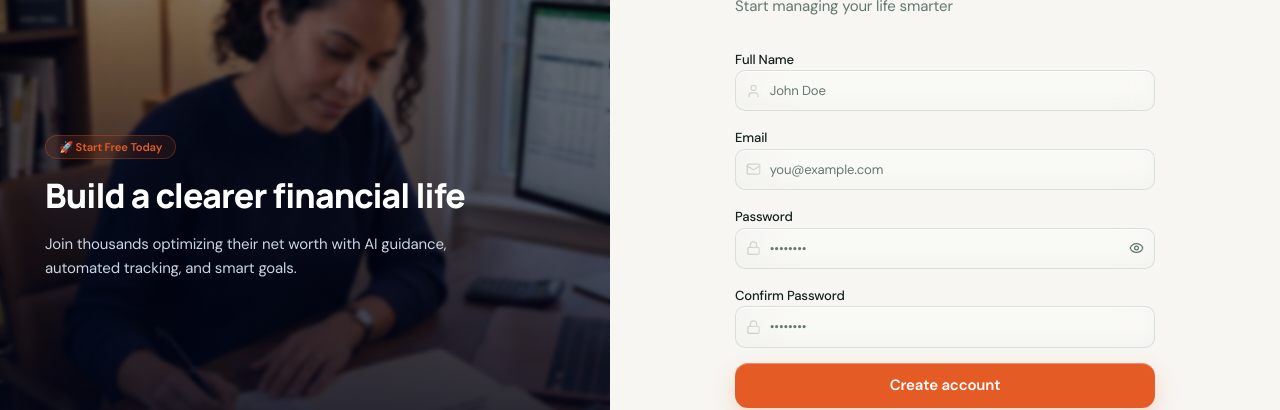
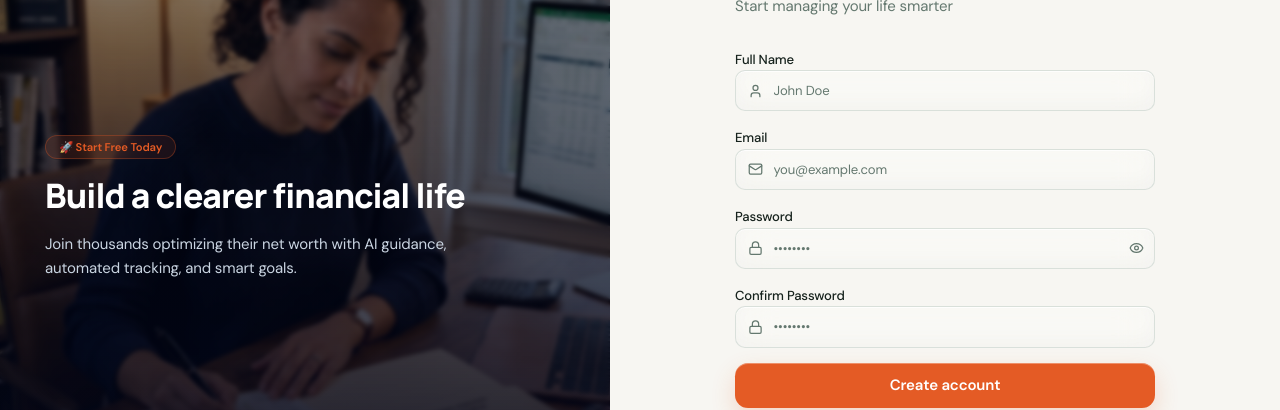
Before and after one commit to Het-Mewada/Nexus_AI, a React (Vite) app in the folder client/: page /signup in a window 1280 px wide. Shown: the part 195-605 px from the top of the page. Built offline with nearby package versions, Linux system fonts and the light colour scheme; no server answers.

Commit message:
fix: make all icons in input fields visible

```diff
--- a/client/src/features/admin/DataClearPage.tsx
+++ b/client/src/features/admin/DataClearPage.tsx
@@ -173,7 +173,8 @@ export default function DataClearPage() {
                 onChange={(e) => setTargetEmail(e.target.value)}
                 className="bg-secondary/40 font-mono text-sm pl-9"
               />
-              <Search className="absolute left-3 top-1/2 -translate-y-1/2 h-4 w-4 text-muted-foreground pointer-events-none" />
+              <Search className="absolute left-3 top-1/2 -translate-y-1/2 h-4 w-4 text-muted-foreground z-10 pointer-events-none" />
+
             </div>
           </div>
 
--- a/client/src/features/admin/UserManagementPage.tsx
+++ b/client/src/features/admin/UserManagementPage.tsx
@@ -62,14 +62,15 @@ export default function UserManagementPage() {
 
         <div className="flex gap-2 w-full md:w-auto">
           <div className="relative w-full md:w-64">
-            <Search className="absolute left-2 top-2.5 h-4 w-4 text-muted-foreground" />
+            <Search className="absolute left-3 top-1/2 -translate-y-1/2 h-4 w-4 text-muted-foreground z-10 pointer-events-none" />
             <Input
               placeholder="Search by name or email"
-              className="pl-8"
+              className="pl-9"
               value={search}
               onChange={(e) => setSearch(e.target.value)}
             />
           </div>
+
         </div>
       </div>
 
--- a/client/src/features/auth/ForgotPasswordPage.tsx
+++ b/client/src/features/auth/ForgotPasswordPage.tsx
@@ -58,9 +58,10 @@ export default function ForgotPasswordPage() {
               <div className="space-y-2">
                 <Label htmlFor="email">Email</Label>
                 <div className="relative">
-                  <Mail className="absolute left-3 top-1/2 -translate-y-1/2 h-4 w-4 text-muted-foreground" />
-                  <Input id="email" type="email" placeholder="you@example.com" className="pl-9" {...register("email")} />
+                  <Mail className="absolute left-3.5 top-1/2 -translate-y-1/2 h-4 w-4 text-muted-foreground z-10 pointer-events-none" />
+                  <Input id="email" type="email" placeholder="you@example.com" className="pl-10" {...register("email")} />
                 </div>
+
                 {errors.email && <p className="text-sm text-destructive">{errors.email.message}</p>}
               </div>
               <Button type="submit" className="w-full" variant="gradient" size="lg" disabled={isLoading}>
--- a/client/src/features/auth/SignUpPage.tsx
+++ b/client/src/features/auth/SignUpPage.tsx
@@ -109,8 +109,8 @@ export default function SignUpPage() {
             <div className="space-y-2">
               <Label htmlFor="name">Full Name</Label>
               <div className="relative">
-                <User className="absolute left-3 top-1/2 -translate-y-1/2 h-4 w-4 text-muted-foreground" />
-                <Input id="name" placeholder="John Doe" className="pl-9" {...register("name")} />
+                <User className="absolute left-3.5 top-1/2 -translate-y-1/2 h-4 w-4 text-muted-foreground z-10 pointer-events-none" />
+                <Input id="name" placeholder="John Doe" className="pl-10" {...register("name")} />
               </div>
               {errors.name && <p className="text-sm text-destructive">{errors.name.message}</p>}
             </div>
@@ -118,8 +118,8 @@ export default function SignUpPage() {
             <div className="space-y-2">
               <Label htmlFor="email">Email</Label>
               <div className="relative">
-                <Mail className="absolute left-3 top-1/2 -translate-y-1/2 h-4 w-4 text-muted-foreground" />
-                <Input id="email" type="email" placeholder="you@example.com" className="pl-9" {...register("email")} />
+                <Mail className="absolute left-3.5 top-1/2 -translate-y-1/2 h-4 w-4 text-muted-foreground z-10 pointer-events-none" />
+                <Input id="email" type="email" placeholder="you@example.com" className="pl-10" {...register("email")} />
               </div>
               {errors.email && <p className="text-sm text-destructive">{errors.email.message}</p>}
             </div>
@@ -127,8 +127,8 @@ export default function SignUpPage() {
             <div className="space-y-2">
               <Label htmlFor="password">Password</Label>
               <div className="relative">
-                <Lock className="absolute left-3 top-1/2 -translate-y-1/2 h-4 w-4 text-muted-foreground" />
-                <Input id="password" type={showPassword ? "text" : "password"} placeholder="••••••••" className="pl-9 pr-10" {...register("password")} />
+                <Lock className="absolute left-3.5 top-1/2 -translate-y-1/2 h-4 w-4 text-muted-foreground z-10 pointer-events-none" />
+                <Input id="password" type={showPassword ? "text" : "password"} placeholder="••••••••" className="pl-10 pr-10" {...register("password")} />
                 <button type="button" onClick={() => setShowPassword(!showPassword)} className="absolute right-3 top-1/2 -translate-y-1/2 text-muted-foreground hover:text-foreground">
                   {showPassword ? <EyeOff className="h-4 w-4" /> : <Eye className="h-4 w-4" />}
                 </button>
@@ -139,11 +139,12 @@ export default function SignUpPage() {
             <div className="space-y-2">
               <Label htmlFor="confirmPassword">Confirm Password</Label>
               <div className="relative">
-                <Lock className="absolute left-3 top-1/2 -translate-y-1/2 h-4 w-4 text-muted-foreground" />
-                <Input id="confirmPassword" type="password" placeholder="••••••••" className="pl-9" {...register("confirmPassword")} />
+                <Lock className="absolute left-3.5 top-1/2 -translate-y-1/2 h-4 w-4 text-muted-foreground z-10 pointer-events-none" />
+                <Input id="confirmPassword" type="password" placeholder="••••••••" className="pl-10" {...register("confirmPassword")} />
               </div>
               {errors.confirmPassword && <p className="text-sm text-destructive">{errors.confirmPassword.message}</p>}
             </div>
+
 
             <Button type="submit" className="w-full" variant="gradient" size="lg" disabled={isLoading}>
               {isLoading ? (
--- a/client/src/features/categories/CategoriesPage.tsx
+++ b/client/src/features/categories/CategoriesPage.tsx
@@ -124,8 +124,9 @@ export default function CategoriesPage() {
         <div className="flex items-center gap-3">
           {/* Search input */}
           <div className="relative w-full md:w-60">
-            <Search className="absolute left-3 top-1/2 -translate-y-1/2 h-4 w-4 text-muted-foreground" />
+            <Search className="absolute left-3 top-1/2 -translate-y-1/2 h-4 w-4 text-muted-foreground z-10 pointer-events-none" />
             <Input
+
               placeholder="Search categories..."
               value={searchQuery}
               onChange={(e) => setSearchQuery(e.target.value)}
--- a/client/src/features/contacts/AddressBookPage.tsx
+++ b/client/src/features/contacts/AddressBookPage.tsx
@@ -188,7 +188,7 @@ function ContactsTab() {
     <div className="space-y-6 mt-4">
       <div className="flex flex-col sm:flex-row justify-between items-start sm:items-center gap-4">
         <div className="relative w-full sm:w-96">
-          <Search className="absolute left-3 top-1/2 -translate-y-1/2 h-4 w-4 text-muted-foreground" />
+          <Search className="absolute left-3 top-1/2 -translate-y-1/2 h-4 w-4 text-muted-foreground z-10 pointer-events-none" />
           <Input
             placeholder="Search contacts by name, email, phone..."
             className="pl-9"
@@ -196,6 +196,7 @@ function ContactsTab() {
             onChange={(e) => setSearch(e.target.value)}
           />
         </div>
+
         <div className="flex gap-2">
           <Button variant="outline" onClick={() => loginGoogle()}>
             <RefreshCcw className="mr-2 h-4 w-4" />
@@ -456,7 +457,7 @@ function AddressesTab() {
     <div className="space-y-6 mt-4">
       <div className="flex flex-col sm:flex-row justify-between items-start sm:items-center gap-4">
         <div className="relative w-full sm:w-96">
-          <Search className="absolute left-3 top-1/2 -translate-y-1/2 h-4 w-4 text-muted-foreground" />
+          <Search className="absolute left-3 top-1/2 -translate-y-1/2 h-4 w-4 text-muted-foreground z-10 pointer-events-none" />
           <Input
             placeholder="Search addresses by title, city..."
             className="pl-9"
@@ -464,6 +465,7 @@ function AddressesTab() {
             onChange={(e) => setSearch(e.target.value)}
           />
         </div>
+
         <Button onClick={() => { resetForm(); setIsDialogOpen(true); }}>
           <Plus className="mr-2 h-4 w-4" />
           Add Address
--- a/client/src/features/documents/DocumentsPage.tsx
+++ b/client/src/features/documents/DocumentsPage.tsx
@@ -141,9 +141,10 @@ export default function DocumentsPage() {
       <Card>
         <CardContent className="p-4">
           <div className="relative">
-            <Search className="absolute left-3 top-1/2 -translate-y-1/2 h-4 w-4 text-muted-foreground" />
+            <Search className="absolute left-3 top-1/2 -translate-y-1/2 h-4 w-4 text-muted-foreground z-10 pointer-events-none" />
             <Input placeholder="Search documents..." value={search} onChange={(e) => setSearch(e.target.value)} className="pl-9" />
           </div>
+
         </CardContent>
       </Card>
 
--- a/client/src/features/portfolio/components/MarketSearchTab.tsx
+++ b/client/src/features/portfolio/components/MarketSearchTab.tsx
@@ -58,14 +58,15 @@ export default function MarketSearchTab() {
         <CardContent className="p-6">
           <form onSubmit={handleSearch} className="flex gap-2">
             <div className="relative flex-1">
-              <Search className="absolute left-3 top-1/2 -translate-y-1/2 h-5 w-5 text-muted-foreground" />
+              <Search className="absolute left-3.5 top-1/2 -translate-y-1/2 h-5 w-5 text-muted-foreground z-10 pointer-events-none" />
               <Input
                 placeholder="Search stocks (e.g., RELIANCE.NS, TCS.NS)"
-                className="pl-10 py-6 text-lg rounded-xl border-primary/20 focus-visible:ring-primary/30"
+                className="pl-11 py-6 text-lg rounded-xl border-primary/20 focus-visible:ring-primary/30"
                 value={query}
                 onChange={(e) => setQuery(e.target.value)}
               />
             </div>
+
             <Button type="submit" size="lg" className="rounded-xl px-8 h-[50px] font-semibold">Search</Button>
           </form>
         </CardContent>
```
Also changed, not shown: client/src/features/auth/LoginPage.tsx (+5 -4 lines), client/src/features/auth/ResetPasswordPage.tsx (+5 -4 lines).
